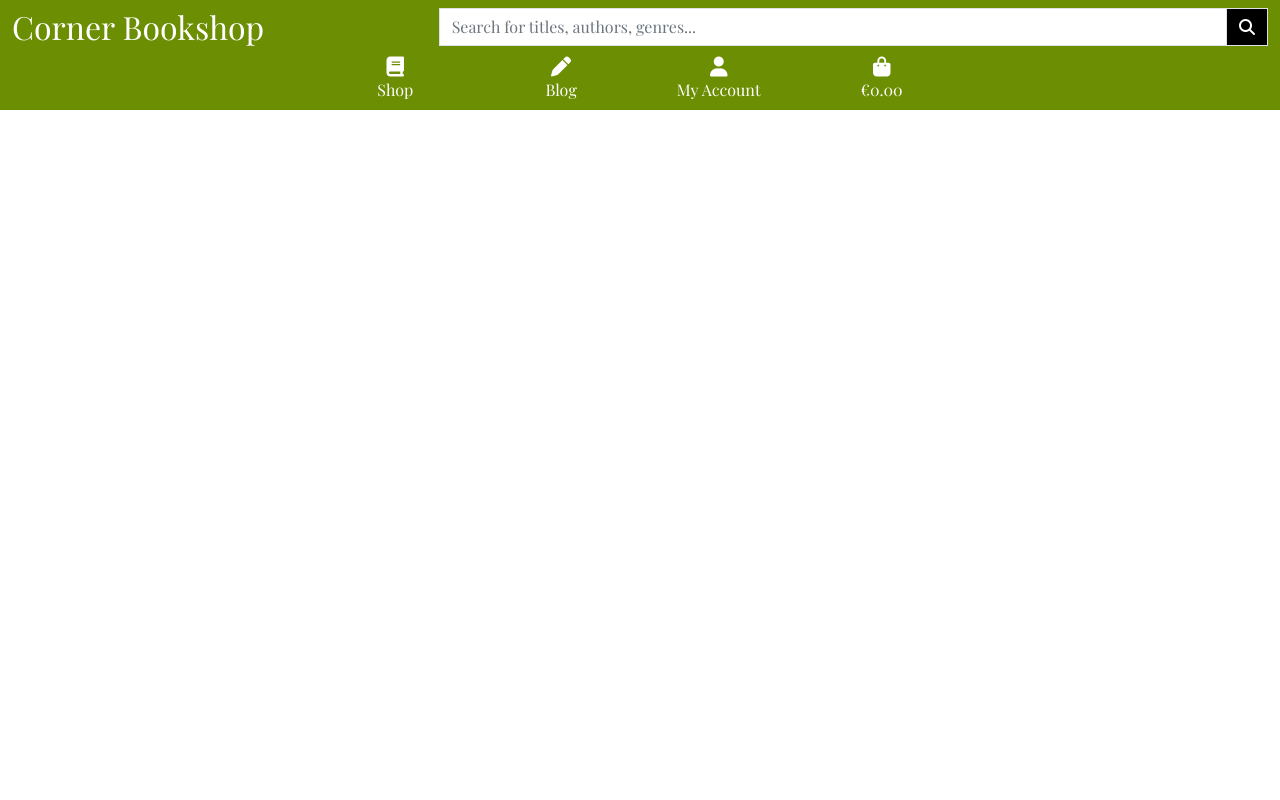
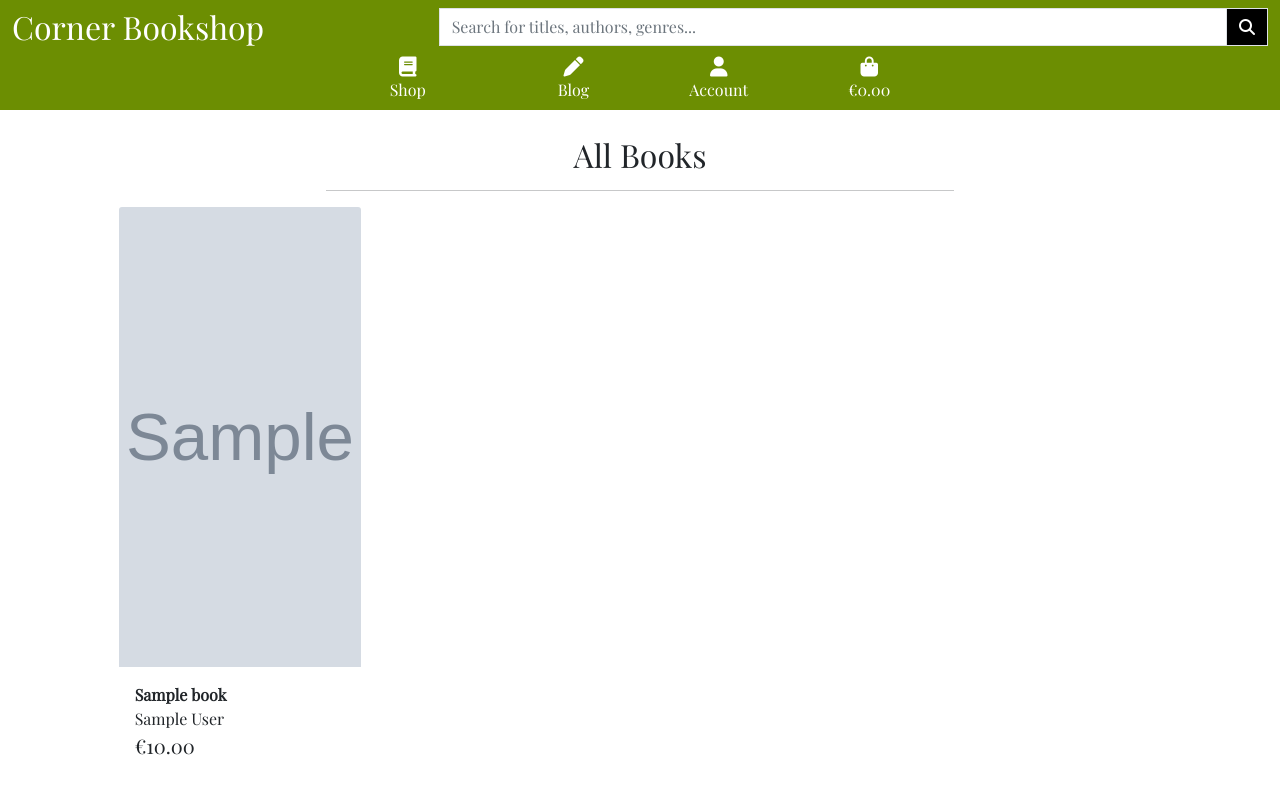
Before and after one commit to Code-Institute-Submissions/https-github.com-finnahern-django-ecommerce-ms5MaResub, a Django app: page /shop/ in a window 1280 px wide. Run offline with Django 4.2, Linux system fonts and the light colour scheme; tables that the repository leaves empty hold one stand-in row (values such as "Sample post"); grey boxes marked "Sample" are stand-in pictures; some libraries are stand-ins or nearby versions.

Commit message:
Update shop.html to display each book object in database

```diff
--- a/shop/templates/shop/shop.html
+++ b/shop/templates/shop/shop.html
@@ -12,7 +12,45 @@
 {% endblock %}
 
 {% block content %}
-    <div class="container">
-
+    <div class="container-fluid">
+        <div class="row">
+            <div class="col-12 text-center mt-3">
+                <h2 class="logo-font">All Books</h2>
+                <hr class="w-50 mb-1 mx-auto">
+            </div>
+        </div>
+        <div class="row">
+            <div class="book-container col-10 offset-1">
+                <div class="row mt-1 mb-2"></div>
+                <div class="row">
+                    {% for book in books %}
+                        <div class="col-sm-12 col-md-6 col-lg-4 col-xl-3 mb-3">
+                            <div class="card h-100 border-0">
+                                {% if book.image %}
+                                <a href="">
+                                    <img class="card-img-top img-fluid img-size" src="{{ book.image_url }}" alt="{{ book.name }}">
+                                </a>
+                                {% else %}
+                                <a href="">
+                                    <img class="card-img-top img-fluid img-size" src="{{ MEDIA_URL }}noimage.jpg" alt="{{ book.name }}">
+                                </a>
+                                {% endif %}
+                                <div class="card-body pb-0">
+                                    <p class="mb-0"><strong>{{ book.name }}</strong></p>
+                                    <p class="mb-0">{{ book.author }}</p>
+                                </div>
+                                <div class="card-footer bg-white pt-0 border-0 text-left">
+                                    <div class="row">
+                                        <div class="col">
+                                            <p class="lead mb-0 text-left font-weight-bold">€{{ book.price }}</p>
+                                        </div>
+                                    </div>
+                                </div>
+                            </div>
+                        </div>
+                    {% endfor %}
+                </div>
+            </div>
+        </div>
     </div>
 {% endblock %}
--- a/static/css/base.css
+++ b/static/css/base.css
@@ -46,6 +46,13 @@ body {
     margin-top: 25%;
 }
 
+/* shop.html */
+
+.img-size {
+    height: 460px;
+    width: 300px;
+}
+
 /* Media queries -----------------*/
 
 @media (max-width: 992px){
--- a/templates/base.html
+++ b/templates/base.html
@@ -86,7 +86,7 @@
                             <a class="text-white nav-link" href="#" id="user-options" data-toggle="dropdown" aria-haspopup="true" aria-expanded="false">
                                 <div class="text-center">
                                     <div><i class="fas fa-user fa-lg"></i></div>
-                                    <p class="my-0">My Account</p>
+                                    <p class="my-0">Account</p>
                                 </div>
                             </a>
                             <div class="dropdown-menu border" aria-labelledby="user-options">
```
Also changed, not shown: media/Noimage.jpg (added).
